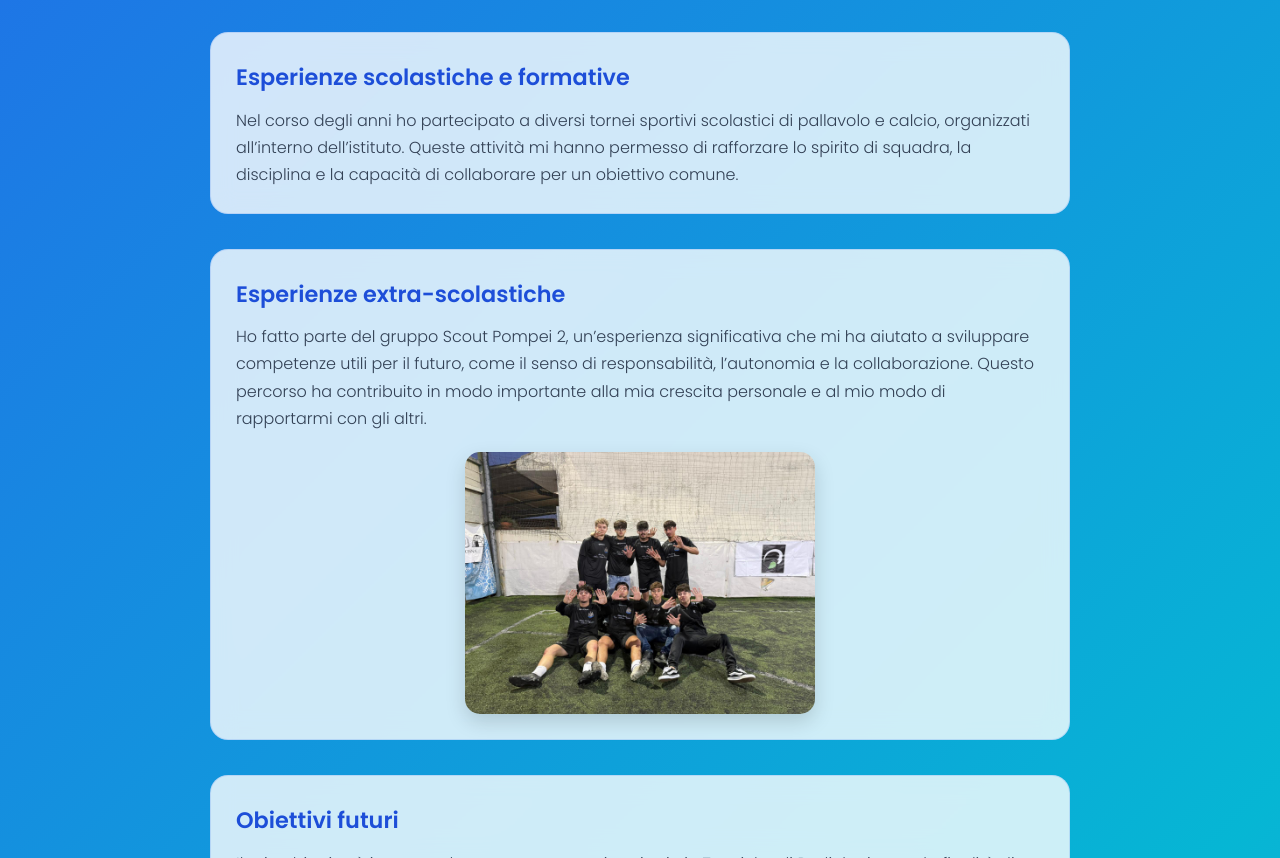
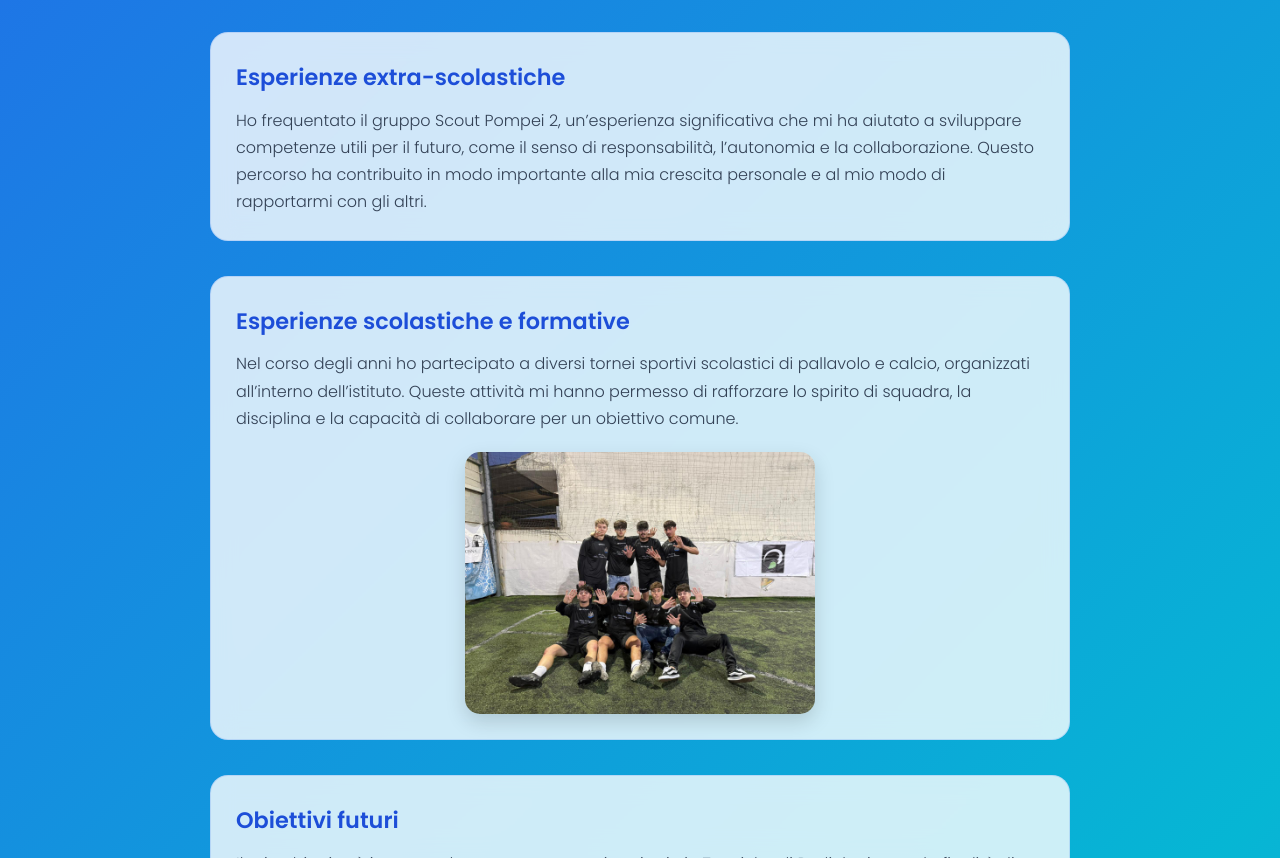
Before and after one commit to alfonsoiovino08/esame-di-stato, a plain HTML site: page index.html in a window 1280 px wide. Shown: the part 843-1701 px from the top of the page. Drawn offline with Linux system fonts and the light colour scheme.

Commit message:
Update index.html

```diff
--- a/index.html
+++ b/index.html
@@ -196,21 +196,22 @@
 </section>
 
     <section>
-      <h2>Esperienze scolastiche e formative</h2>
+      <h2>Esperienze extra-scolastiche</h2>
       <p>
-        Nel corso degli anni ho partecipato a diversi tornei sportivi scolastici di pallavolo e calcio,
-        organizzati all’interno dell’istituto. Queste attività mi hanno permesso di rafforzare
-        lo spirito di squadra, la disciplina e la capacità di collaborare per un obiettivo comune.
+        Ho frequentato il gruppo Scout Pompei 2, un’esperienza significativa che mi ha aiutato
+        a sviluppare competenze utili per il futuro, come il senso di responsabilità,
+        l’autonomia e la collaborazione. Questo percorso ha contribuito in modo importante
+        alla mia crescita personale e al mio modo di rapportarmi con gli altri.
+
       </p>
     </section>
 
     <section>
-  <h2>Esperienze extra-scolastiche</h2>
+  <h2>Esperienze scolastiche e formative</h2>
   <p>
-    Ho fatto parte del gruppo Scout Pompei 2, un’esperienza significativa che mi ha aiutato
-    a sviluppare competenze utili per il futuro, come il senso di responsabilità,
-    l’autonomia e la collaborazione. Questo percorso ha contribuito in modo importante
-    alla mia crescita personale e al mio modo di rapportarmi con gli altri.
+    Nel corso degli anni ho partecipato a diversi tornei sportivi scolastici di pallavolo e calcio,
+    organizzati all’interno dell’istituto. Queste attività mi hanno permesso di rafforzare
+    lo spirito di squadra, la disciplina e la capacità di collaborare per un obiettivo comune.
   </p>
 
   <img src="foto2.jpeg" alt="Esperienza Scout" class="section-photo">
```
